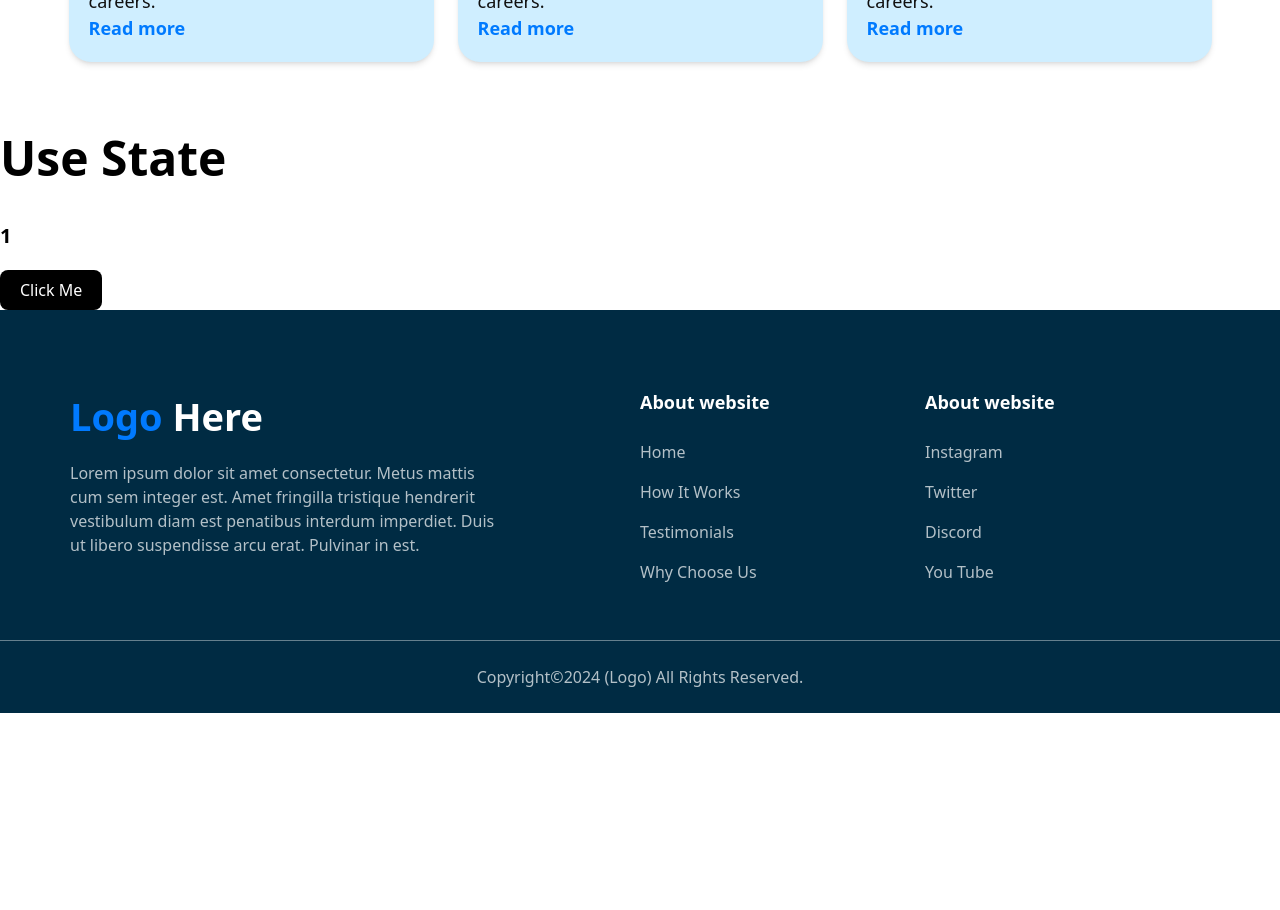
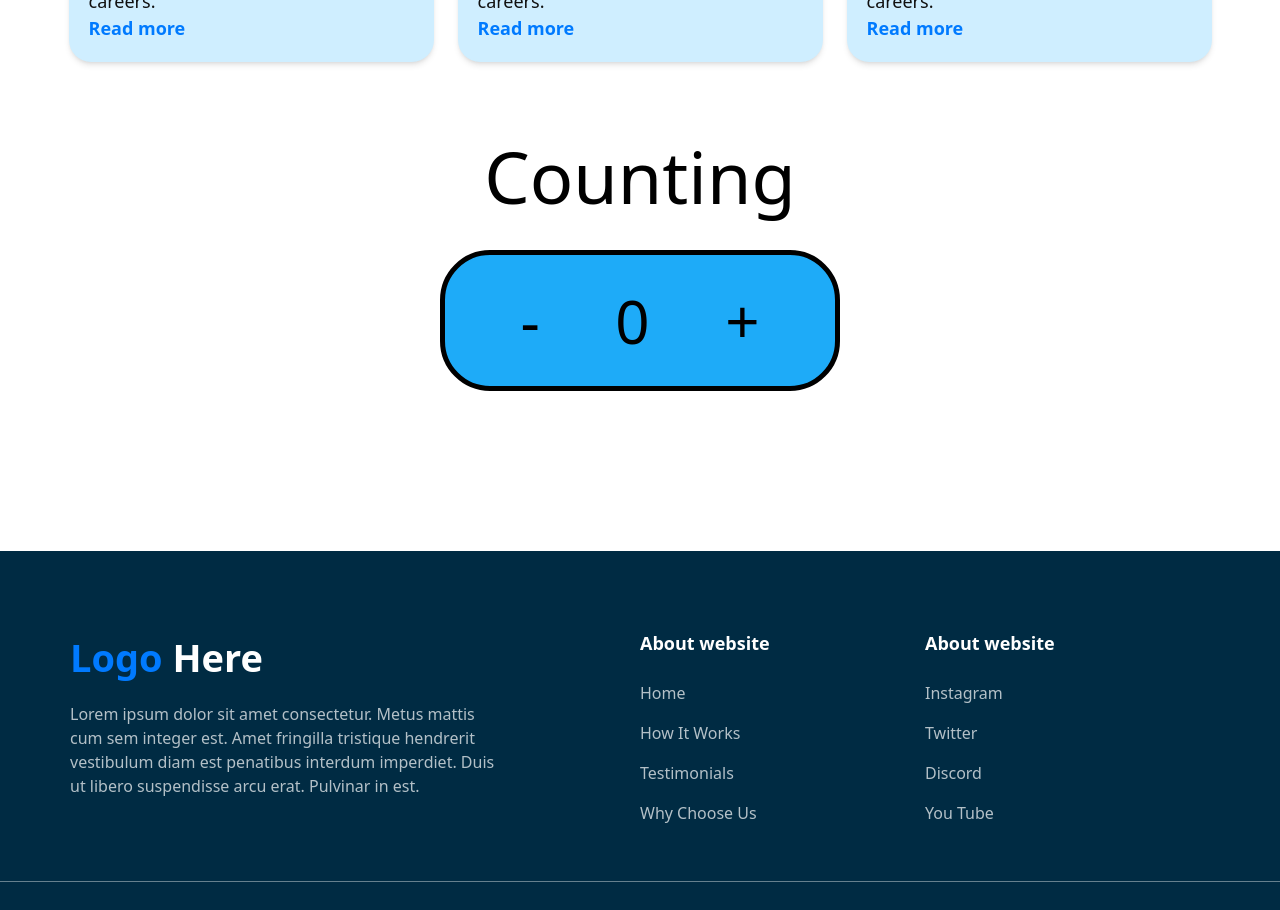
Before and after one commit to Ankush307/Home-page, a React (Create React App) app: page /about-us in a window 1280 px wide. Shown: the part 2140-3050 px from the top of the page. Before the commit the page ends 2873 px from the top, so only its background shows below. Built offline with nearby package versions, Linux system fonts and the light colour scheme.

Commit message:
edit code

```diff
--- a/src/components/about/Recovery.jsx
+++ b/src/components/about/Recovery.jsx
@@ -2,15 +2,28 @@ import { useState } from 'react';
 import React from 'react'
 
 const Recovery = () => {
-    const [value, setValue] = useState(1);
-    const handleClick = () => {
+    const [value, setValue] = useState(0);
+
+
+    const handClicker = () => {
+        setValue(value + 1);
+    };
+    const handDeclicker = () => {
         setValue(value - 1);
-    };
+    }
     return (
-        <div>
-            <h1 className="md:text-5xl font-bold md:mb-10 my-3 text-3xl">Use State</h1>
-            <p className="text-xl font-bold mb-5"> {value}</p>
-            <button onClick={handleClick} className='bg-black text-white py-2 px-5 rounded-lg'>Click Me</button>
+        <div className="bg-white pb-40">
+            <h2 className='text-black mb-5 text-center text-[72px] godzillnpma'>Counting</h2>
+            <div className="flex border-[5px] max-w-[400px] h-[141px] rounded-[50px] bg-[#1EABF8] border-black  items-center justify-center mx-auto">
+                <button
+                    onClick={handDeclicker}
+                    className=" text-black px-16 font-normal leading-[24px] text-[60px]  py-4 rounded mx-auto block"> -
+                </button>
+
+                <p className="text-black text-center  leding-[24px] text-[60px]"> {value}</p>
+                <button onClick={handClicker}
+                    className=" text-black px-16 font-normal text-[60px] leading-[24px]  py-4 rounded mx-auto block">+</button>
+            </div>
         </div>
     )
 }
```
